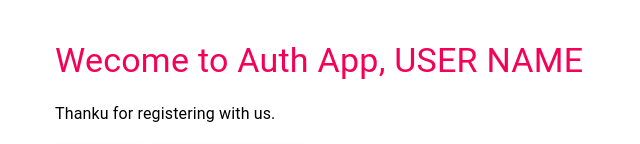
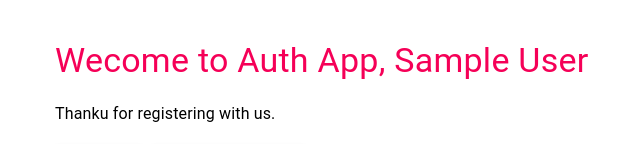
Before and after one commit to harshverma036/MERN-auth-app, a React (Create React App) app in the folder client/: page / in a window 1280 px wide. Shown: the top 144 px of the page, without its empty margins (129-769 px from the left). Built offline with nearby package versions, Linux system fonts and the light colour scheme; sample sign-in values are in the browser's storage.

Commit message:
login and logout implimented

```diff
--- a/client/src/Screens/Dashboard.js
+++ b/client/src/Screens/Dashboard.js
@@ -1,14 +1,29 @@
-import React from "react";
+import React, { useEffect } from "react";
 import { Box, Button, Grid, Typography } from "@material-ui/core";
+import { useSelector, useDispatch } from "react-redux";
+import { logout } from "../actions/userActions";
 
-const Dashboard = () => {
+const Dashboard = ({ history }) => {
+  const dispatch = useDispatch();
+  const userLogin = useSelector((state) => state.userLogin);
+  const { userInfo } = userLogin;
+
+  useEffect(() => {
+    if (!userInfo || !userInfo.name) {
+      history.push("/login");
+    }
+  }, [userInfo, history]);
+
+  const logoutHandler = () => {
+    history.push("/login");
+    dispatch(logout());
+  };
+
   return (
     <Box mt={5} display="flex" flexDirection="column">
-      <Typography
-        variant="h4"
-        color="secondary"
-        style={{ marginBottom: 20 }}
-      >{`Wecome to Auth App, USER NAME`}</Typography>
+      <Typography variant="h4" color="secondary" style={{ marginBottom: 20 }}>
+        {userInfo && `Wecome to Auth App, ${userInfo.name}`}
+      </Typography>
       <Typography style={{ marginBottom: 20 }}>
         {"Thanku for registering with us."}
       </Typography>
@@ -19,6 +34,7 @@ const Dashboard = () => {
             variant="contained"
             style={{ marginRight: 8 }}
             color="secondary"
+            onClick={logoutHandler}
           >
             {"Logout"}
           </Button>
--- a/client/src/Screens/LoginScreen.js
+++ b/client/src/Screens/LoginScreen.js
@@ -56,6 +56,7 @@ const LoginScreen = ({ history }) => {
               margin="normal"
               value={email}
               onChange={(e) => setEmail(e.target.value)}
+              disabled={loading}
               required
               fullWidth
             />
@@ -69,6 +70,7 @@ const LoginScreen = ({ history }) => {
               margin="normal"
               value={password}
               onChange={(e) => setPassword(e.target.value)}
+              disabled={loading}
               required
               fullWidth
             />
@@ -79,6 +81,7 @@ const LoginScreen = ({ history }) => {
               fullWidth
               type="submit"
               style={{ marginTop: 16, marginBottom: 10 }}
+              disabled={loading}
             >
               {loading && <CircularProgress size={22} color="inherit" />}
               &nbsp;&nbsp;
--- a/client/src/Screens/RegisterScreen.js
+++ b/client/src/Screens/RegisterScreen.js
@@ -1,6 +1,7 @@
 import React from "react";
 import { Grid, Box, Button, TextField, Typography } from "@material-ui/core";
 import { Link } from "react-router-dom";
+import { useSelector, useDispatch } from "react-redux";
 
 const RegisterScreen = () => {
   return (
--- a/client/src/actions/userActions.js
+++ b/client/src/actions/userActions.js
@@ -3,6 +3,7 @@ import {
   USER_LOGIN_REQUEST,
   USER_LOGIN_SUCCESS,
   USER_LOGIN_FAIL,
+  USER_LOGOUT_SUCCESS,
 } from "../constants/userConstants";
 
 export const login = (user) => async (dispatch, getState) => {
@@ -30,3 +31,8 @@ export const login = (user) => async (dispatch, getState) => {
     });
   }
 };
+
+export const logout = () => async (dispatch) => {
+  dispatch({ type: USER_LOGOUT_SUCCESS });
+  localStorage.removeItem("userInfo");
+};
--- a/client/src/constants/userConstants.js
+++ b/client/src/constants/userConstants.js
@@ -1,3 +1,5 @@
 export const USER_LOGIN_REQUEST = "USER_LOGIN_REQUEST";
 export const USER_LOGIN_SUCCESS = "USER_LOGIN_SUCCESS";
 export const USER_LOGIN_FAIL = "USER_LOGIN_FAIL";
+
+export const USER_LOGOUT_SUCCESS = "USER_LOGOUT_SUCCESS";
--- a/client/src/reducers/userReducers.js
+++ b/client/src/reducers/userReducers.js
@@ -2,6 +2,7 @@ import {
   USER_LOGIN_REQUEST,
   USER_LOGIN_SUCCESS,
   USER_LOGIN_FAIL,
+  USER_LOGOUT_SUCCESS,
 } from "../constants/userConstants";
 
 export const userLoginReducer = (state = { userInfo: {} }, action) => {
@@ -12,6 +13,8 @@ export const userLoginReducer = (state = { userInfo: {} }, action) => {
       return { loading: false, userInfo: action.payload };
     case USER_LOGIN_FAIL:
       return { loading: false, error: action.payload };
+    case USER_LOGOUT_SUCCESS:
+      return {};
     default:
       return state;
   }
```
